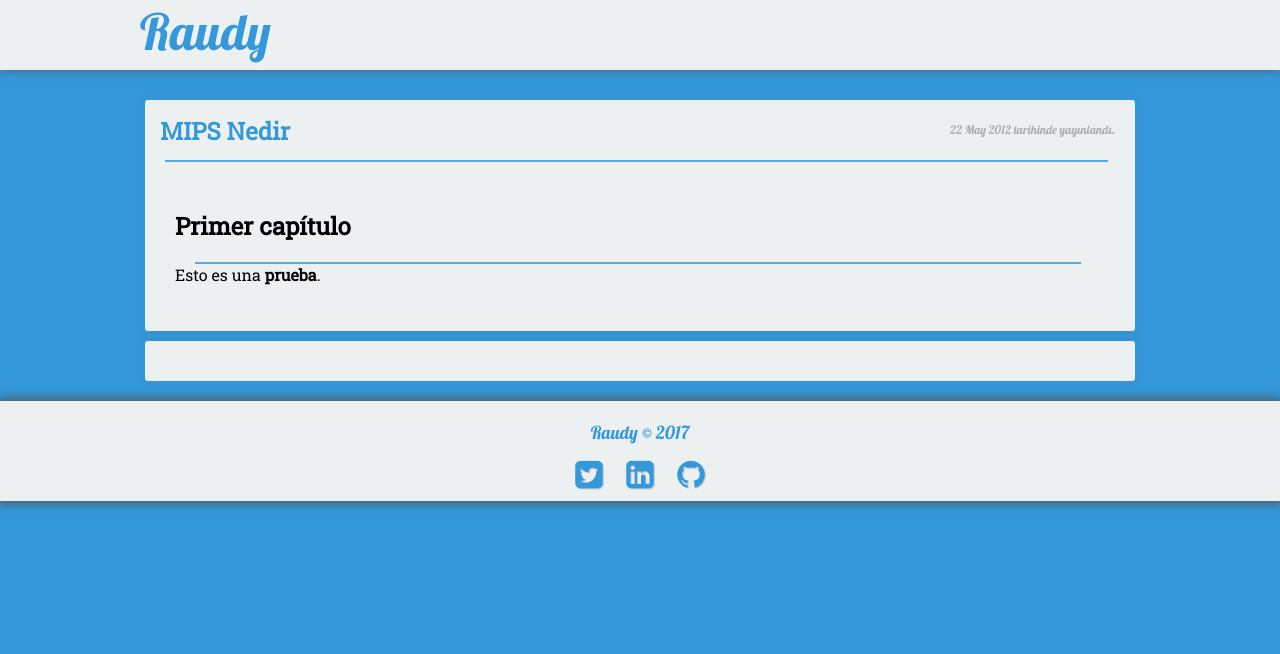
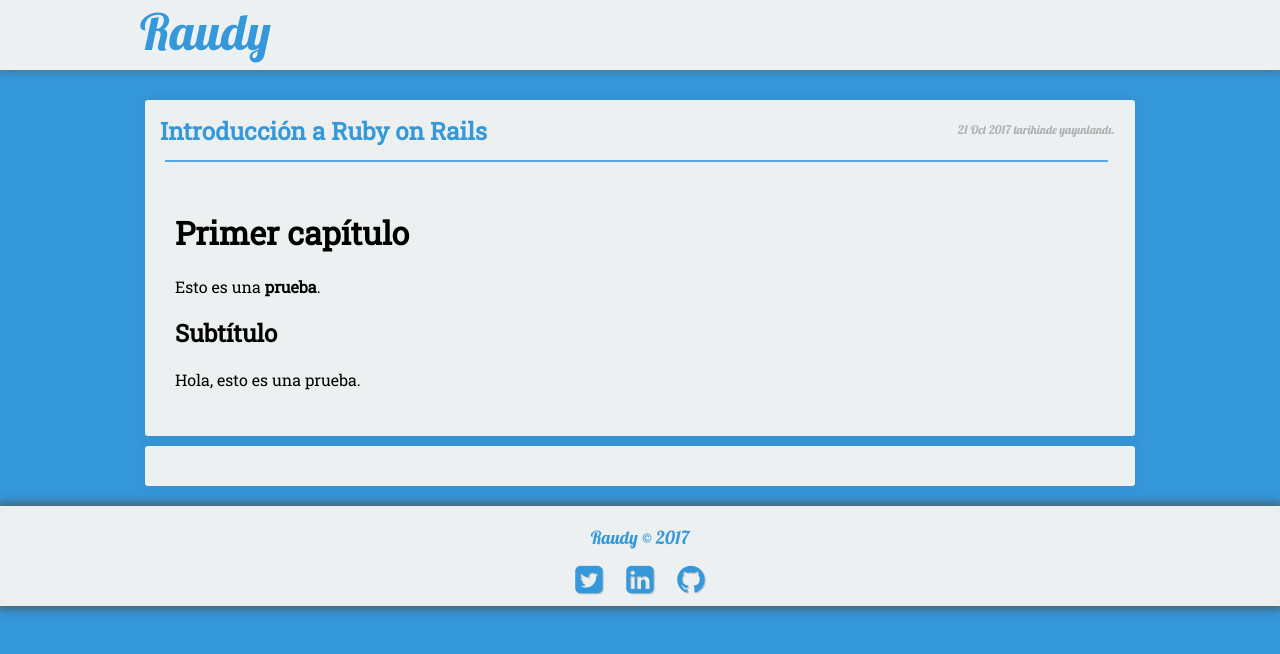
Before and after one commit to nisoto/Blog-anterior-2.0, a Jekyll site: the page built from _posts/2017-10-21-introduccion-ruby-on-rails.md, in a window 1280 px wide. Shown: the top 654 px of the page. Built offline with Jekyll 4.4.1, drawn with Linux system fonts in a browser that asks for light colours; nearby versions of some CDN libraries; comment, search, counter and statistics services are not loaded.

Commit message:
Update 2017-10-21-introduccion-ruby-on-rails.md

```diff
--- a/_posts/2017-10-21-introduccion-ruby-on-rails.md
+++ b/_posts/2017-10-21-introduccion-ruby-on-rails.md
@@ -1,12 +1,15 @@
 ---
 layout: post
-title: "MIPS Nedir"
-date: 2012-05-22
-excerpt: "Mips ve assembly kodları giriş."
+title: "Introducción a Ruby on Rails"
+date: 2017-10-21
+excerpt: "Primer capítulo del curso de Ruby on Rails 5."
 tags: [ruby, ruby-on-rails]
 ---
 
-## Primer capítulo
+**Primer capítulo**
+===
+Esto es una **prueba**.
+
+Subtítulo
 ---
-
-Esto es una **prueba**.
+Hola, esto es una prueba.
```
